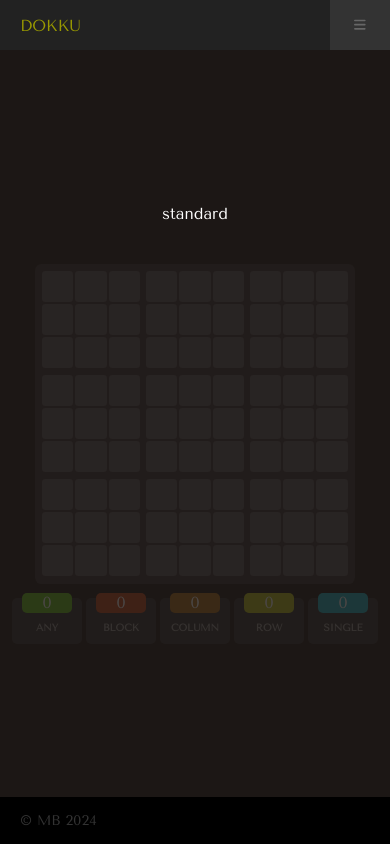
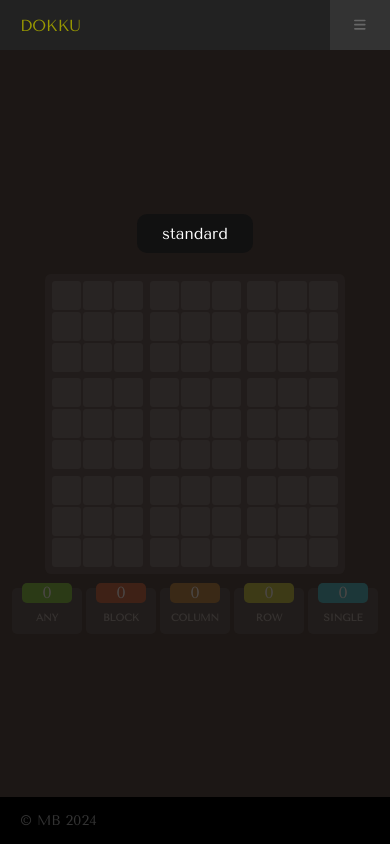
Before and after one commit to moggsterb/dokku, a Next.js app: page /play in a window 390 px wide. Built offline with nearby package versions, Linux system fonts and the light colour scheme; a web font is replaced by a local one.

Commit message:
Mobile style mods

```diff
--- a/src/app/globals.scss
+++ b/src/app/globals.scss
@@ -10,7 +10,7 @@ body {
 :root {
   --pixel-size: 5px;
 
-  --grid-size: 320px;
+  --grid-size: 300px;
   --cell-value-size: 20px;
 
   --main-bg: #1c1715;
@@ -57,17 +57,18 @@ body {
 @media only screen and (min-width: 1024px) {
   :root {
     --pixel-size: 15px;
-    --grid-size: 540px;
+    --grid-size: 640px;
+    --cell-value-size: 30px;
   }
 }
 
 /* Extra large devices (large desktops, 1200px and up) */
-@media only screen and (min-width: 1200px) {
-  :root {
-    // --main-bg: rgb(138, 51, 16);
-    --grid-size: 720px;
-  }
-}
+// @media only screen and (min-width: 1200px) {
+//   :root {
+//     // --main-bg: rgb(138, 51, 16);
+//     --grid-size: 720px;
+//   }
+// }
 
 /* XXLarge devices (larger desktops, 1440px and up) */
 @media only screen and (min-width: 1440px) {
--- a/src/components/Narrator.module.scss
+++ b/src/components/Narrator.module.scss
@@ -5,11 +5,19 @@
   position: absolute;
   top: -60px;
   @media only screen and (min-width: 640px) {
-    top: -45px;
+    top: -50px;
+    br {
+      display: none;
+    }
   }
 
   p {
     color: white;
+    background: #111;
+    padding: 10px 25px;
+    border-radius: 10px;
+    text-align: center;
+    margin-top: 0;
   }
 
   em {
--- a/src/components/Narrator.tsx
+++ b/src/components/Narrator.tsx
@@ -56,7 +56,9 @@ const Narrator = ({
         ).length;
         return (
           <span>
-            This cell cannot be solved yet but we do know there are{' '}
+            This cell cannot be solved yet
+            <br />
+            but we do know there are{' '}
             <em>{`${pluralize(options, 'option')}`}</em>
           </span>
         );
@@ -75,8 +77,8 @@ const Narrator = ({
               solves.length,
               'cell'
             )}`}</em>{' '}
-            which can be solved using{' '}
-            <em className={styles[type]}>{getMethod(type)}</em>
+            which can be solved
+            <br /> using <em className={styles[type]}>{getMethod(type)}</em>
           </span>
         );
 
@@ -90,8 +92,8 @@ const Narrator = ({
             Using{' '}
             <em className={styles[focusSolveable.type]}>
               {getMethod(focusSolveable.type)}
-            </em>{' '}
-            we know this cell must be a <em>{focusSolveable.value}</em>
+            </em>
+            <br /> we know this cell must be a <em>{focusSolveable.value}</em>
           </span>
         );
 
```
